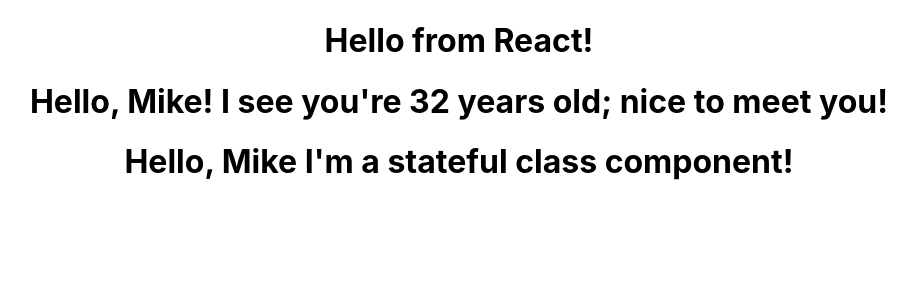
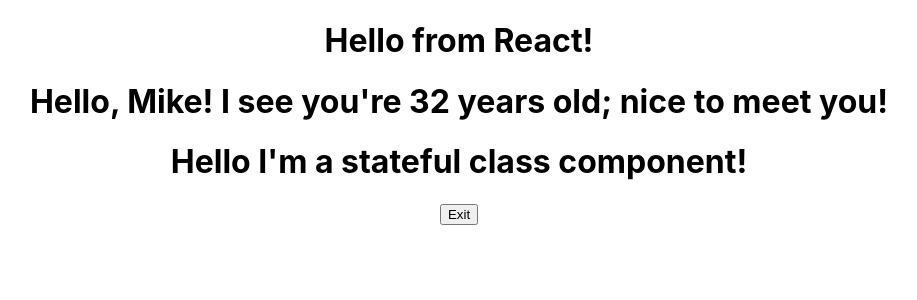
Before and after one commit to DanMorriss/ci-react, a React (Create React App) app in the folder my-app/: page / in a window 1280 px wide. Shown: the top 300 px of the page, without its empty margins (181-1098 px from the left). Built offline with nearby package versions, Linux system fonts and the light colour scheme.

Commit message:
Add on click to stateful greeting

```diff
--- a/my-app/src/components/StatefulGreeting.js
+++ b/my-app/src/components/StatefulGreeting.js
@@ -1,8 +1,31 @@
 import React from "react";
 
 class StatefulGreeting extends React.Component {
+
+    constructor(props) {
+        super(props);
+        this.state = {
+            introduction: "Hello",
+            buttonText: "Exit",
+        };
+    }
+
+    handleClick() {
+        this.setState({
+            introduction: "Goodbye!",
+            buttonText: "Enter",
+        });
+        console.log(this.state.introduction)
+
+    }
+
     render() {
-        return <h1>Hello, {this.props.name} {this.props.greeting}</h1>
+        return (
+            <div>
+                <h1>{this.state.introduction} {this.props.greeting}</h1>
+                <button onClick={() => this.handleClick()}>{this.state.buttonText}</button>
+            </div>
+        )
     }
 }
 
```
